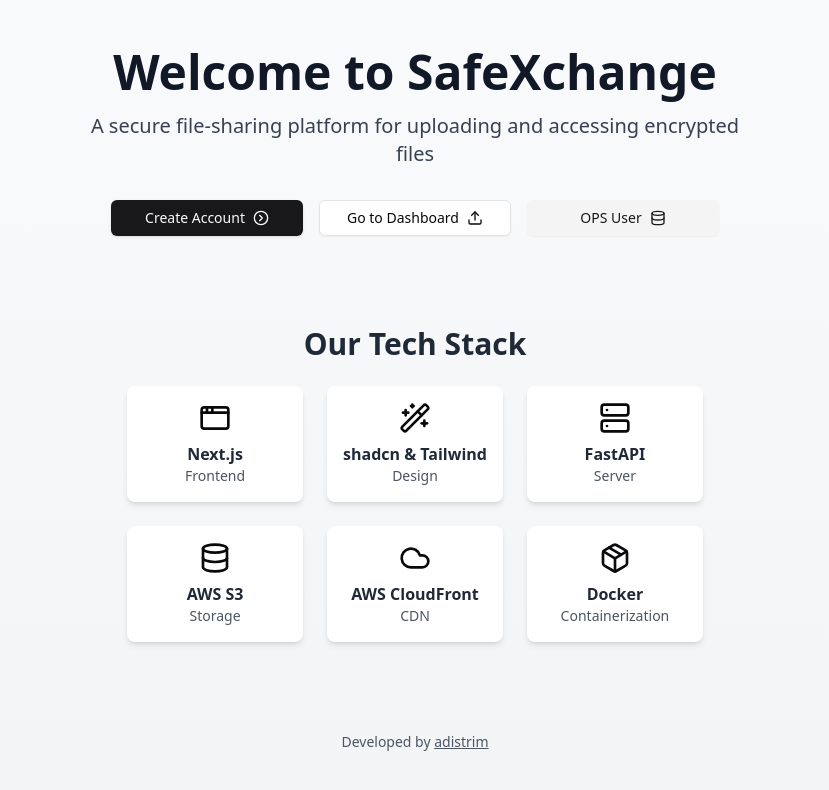
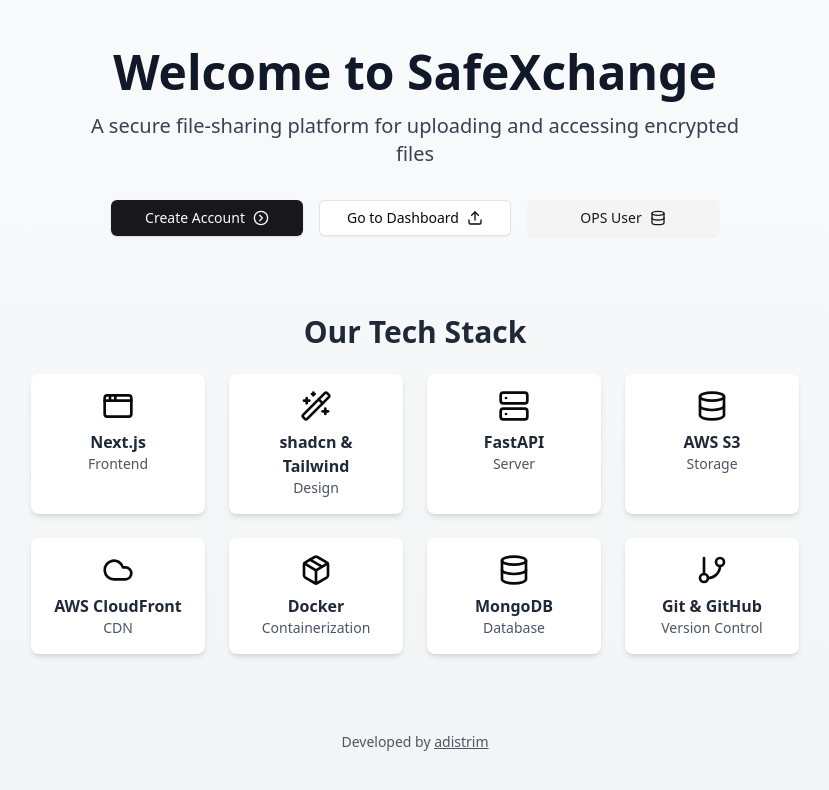
Before and after one commit to adistrim/SafeXchange, a Next.js app in the folder client/: page / in a window 1280 px wide. Shown: the top 790 px of the page, without its empty margins (225-1054 px from the left). Built offline with nearby package versions, Linux system fonts and the light colour scheme.

Commit message:
updated homepage tech stack section

```diff
--- a/client/components/HomePage.js
+++ b/client/components/HomePage.js
@@ -2,7 +2,7 @@
 
 import React from 'react';
 import { Button } from "@/components/ui/button";
-import { CircleChevronRight, Upload, Database, Server, Cloud, Package, WandSparkles, AppWindow } from 'lucide-react';
+import { CircleChevronRight, Upload, Database, Server, Cloud, Package, WandSparkles, AppWindow, GitBranch } from 'lucide-react';
 import { useRouter } from 'next/navigation';
 
 export default function HomePage() {
@@ -36,7 +36,7 @@
 
             <div className="text-center mb-12">
                 <h2 className="text-3xl font-semibold text-gray-800 mb-6">Our Tech Stack</h2>
-                <div className="grid grid-cols-2 sm:grid-cols-3 gap-6 max-w-3xl mx-auto">
+                <div className="grid grid-cols-2 sm:grid-cols-3 md:grid-cols-4 gap-6 max-w-3xl mx-auto">
                     {[
                         { name: 'Next.js', icon: <AppWindow className="h-8 w-8 mb-2" />, description: 'Frontend' },
                         { name: 'shadcn & Tailwind', icon: <WandSparkles className="h-8 w-8 mb-2" />, description: 'Design' },
@@ -44,6 +44,8 @@
                         { name: 'AWS S3', icon: <Database className="h-8 w-8 mb-2" />, description: 'Storage' },
                         { name: 'AWS CloudFront', icon: <Cloud className="h-8 w-8 mb-2" />, description: 'CDN' },
                         { name: 'Docker', icon: <Package className="h-8 w-8 mb-2" />, description: 'Containerization' },
+                        { name: 'MongoDB', icon: <Database className="h-8 w-8 mb-2" />, description: 'Database' },
+                        { name: 'Git & GitHub', icon: <GitBranch className="h-8 w-8 mb-2" />, description: 'Version Control' },
                     ].map((tech, index) => (
                         <div key={index} className="bg-white p-4 rounded-lg shadow-md">
                             <div className="flex justify-center">{tech.icon}</div>
```
